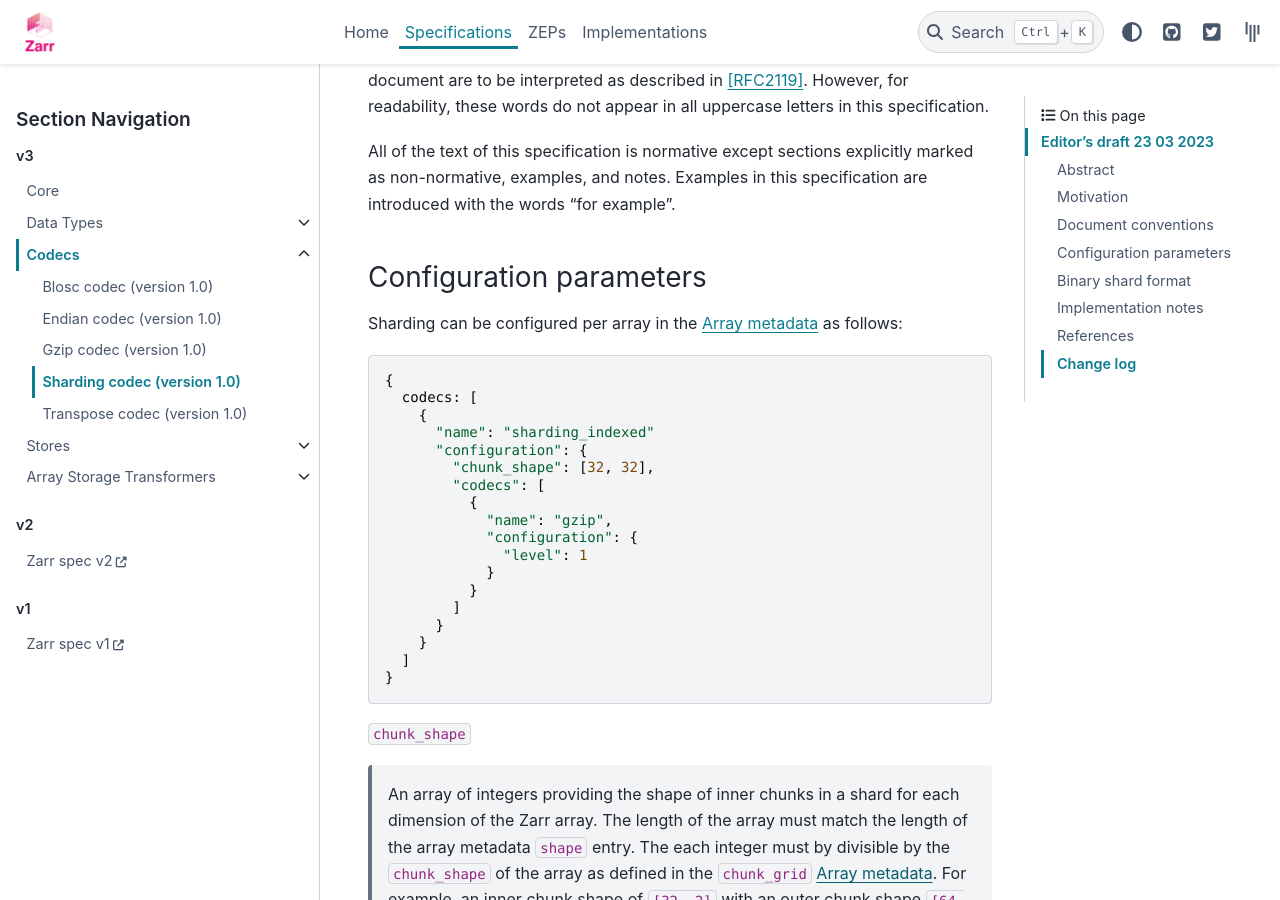
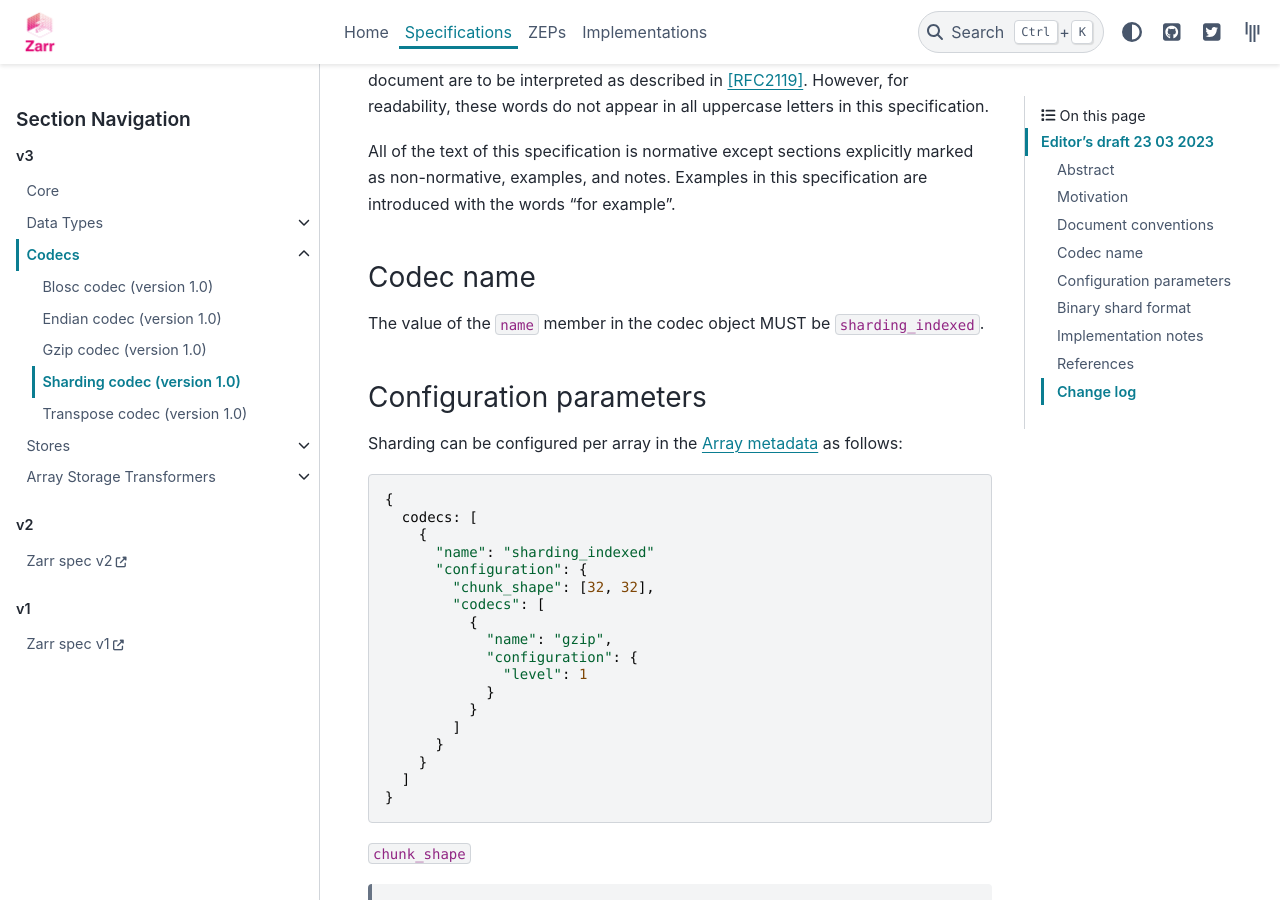
Before and after one commit to zarr-developers/zarr-specs, a Sphinx documentation site: the page built from docs/v3/codecs/sharding-indexed/v1.0.rst, in a window 1280 px wide and 900 px high, scrolled down 1804 px. Built offline with Sphinx 7.4.7 and the PyData theme 0.15.4, drawn with Linux system fonts in a browser that asks for light colours; a script that is not in the unit is left out.

Commit message:
V3 spec: add a 'codec name' paragraph in each codec specification (fixes #232)

```diff
--- a/docs/v3/codecs/blosc/v1.0.rst
+++ b/docs/v3/codecs/blosc/v1.0.rst
@@ -50,6 +50,12 @@ uppercase letters in this specification.
 All of the text of this specification is normative except sections
 explicitly marked as non-normative, examples, and notes. Examples in
 this specification are introduced with the words "for example".
+
+
+Codec name
+==========
+
+The value of the ``name`` member in the codec object MUST be ``blosc``.
 
 
 Configuration parameters
--- a/docs/v3/codecs/endian/v1.0.rst
+++ b/docs/v3/codecs/endian/v1.0.rst
@@ -55,6 +55,12 @@ explicitly marked as non-normative, examples, and notes. Examples in
 this specification are introduced with the words "for example".
 
 
+Codec name
+==========
+
+The value of the ``name`` member in the codec object MUST be ``endian``.
+
+
 Configuration parameters
 ========================
 
--- a/docs/v3/codecs/gzip/v1.0.rst
+++ b/docs/v3/codecs/gzip/v1.0.rst
@@ -50,6 +50,12 @@ uppercase letters in this specification.
 All of the text of this specification is normative except sections
 explicitly marked as non-normative, examples, and notes. Examples in
 this specification are introduced with the words "for example".
+
+
+Codec name
+==========
+
+The value of the ``name`` member in the codec object MUST be ``gzip``.
 
 
 Configuration parameters
--- a/docs/v3/codecs/sharding-indexed/v1.0.rst
+++ b/docs/v3/codecs/sharding-indexed/v1.0.rst
@@ -71,6 +71,12 @@ all uppercase letters in this specification.
 All of the text of this specification is normative except sections explicitly
 marked as non-normative, examples, and notes. Examples in this specification are
 introduced with the words "for example".
+
+
+Codec name
+==========
+
+The value of the ``name`` member in the codec object MUST be ``sharding_indexed``.
 
 
 Configuration parameters
--- a/docs/v3/codecs/transpose/v1.0.rst
+++ b/docs/v3/codecs/transpose/v1.0.rst
@@ -55,6 +55,12 @@ explicitly marked as non-normative, examples, and notes. Examples in
 this specification are introduced with the words "for example".
 
 
+Codec name
+==========
+
+The value of the ``name`` member in the codec object MUST be ``transpose``.
+
+
 Configuration parameters
 ========================
 
```
